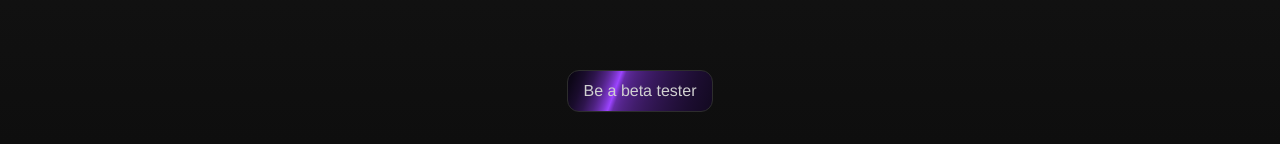
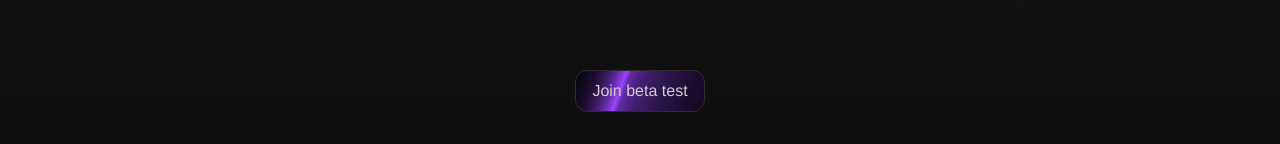
Before and after one commit to Savy-EIP/WEB-Savy, a SvelteKit app: page / in a window 1280 px wide. Shown: the part 656-800 px from the top of the page. Built offline with nearby package versions, Linux system fonts and the light colour scheme; a web font is replaced by a local one.

Commit message:
Change button name

```diff
--- a/src/routes/+page.svelte
+++ b/src/routes/+page.svelte
@@ -58,7 +58,7 @@
 				target="_blank"
 				class="text-md inline-flex animate-shine items-center justify-center rounded-xl border border-front bg-[linear-gradient(110deg,#000103,45%,#9C44ff,55%,#000103)] bg-[length:200%_100%] px-4 py-2 font-medium text-surfaceInverse transition-colors"
 			>
-				Be a beta tester
+				Join beta test
 			</a>
 			<!-- {#if !isMobileView || (isMobileView && isAppleDevice)}
 				<button
```
